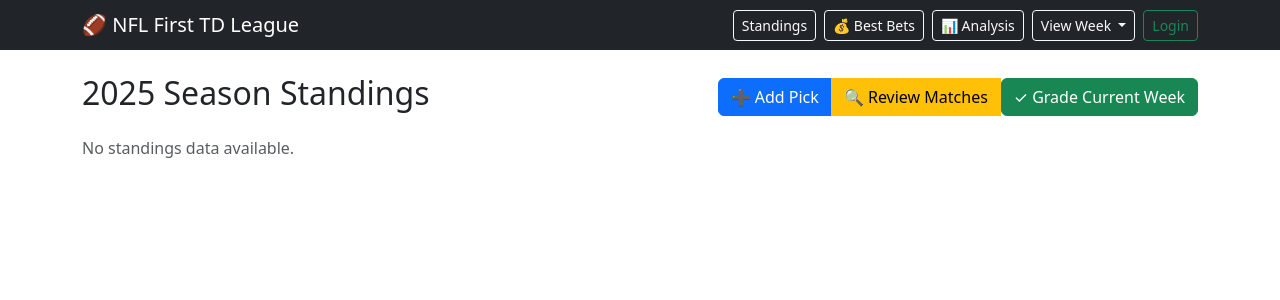
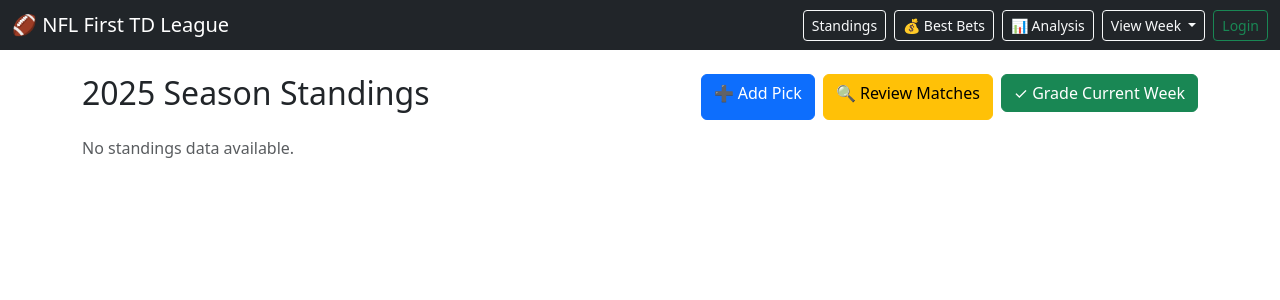
Before and after one commit to akursar1107/NFL-Group-1st-TD, a Flask app: page / in a window 1280 px wide. Shown: the top 300 px of the page. Run offline with Flask 3, Linux system fonts and the light colour scheme; data that the repository does not hold is empty.

Commit message:
Refactor templates for mobile responsiveness and improved layout

```diff
--- a/league_webapp/app/templates/admin_dashboard.html
+++ b/league_webapp/app/templates/admin_dashboard.html
@@ -2,18 +2,18 @@
 {% block content %}
 <div class="container mt-4">
     <h2 class="mb-4">Admin Dashboard</h2>
-    <div class="list-group">
+    <div class="list-group mb-3">
         <a href="{{ url_for('main.force_reload_data') }}" class="list-group-item list-group-item-action">
             <strong>Force Reload NFL Data</strong><br>
             Reload all NFL data from the source, ignoring cache.
         </a>
-        <form action="{{ url_for('main.grade_current_week') }}" method="post" style="margin-bottom:0;">
+        <form action="{{ url_for('main.grade_current_week') }}" method="post" class="mb-2">
             <button type="submit" class="list-group-item list-group-item-action">
                 <strong>Grade Current Week</strong><br>
                 Grade all pending picks for the current NFL week.
             </button>
         </form>
-        <form action="{{ url_for('main.grade_all_weeks') }}" method="post" style="margin-bottom:0;">
+        <form action="{{ url_for('main.grade_all_weeks') }}" method="post" class="mb-2">
             <button type="submit" class="list-group-item list-group-item-action">
                 <strong>Grade All Weeks</strong><br>
                 Grade all picks for the season in one click.
--- a/league_webapp/app/templates/base.html
+++ b/league_webapp/app/templates/base.html
@@ -22,7 +22,7 @@
             </div>
         </div>
     </nav>
-    <main>
+    <main class="container-fluid px-2 px-md-4">
         {% block content %}{% endblock %}
     </main>
 </body>
--- a/league_webapp/app/templates/index.html
+++ b/league_webapp/app/templates/index.html
@@ -7,10 +7,14 @@
     <link href="https://cdn.jsdelivr.net/npm/bootstrap@5.3.0/dist/css/bootstrap.min.css" rel="stylesheet">
 </head>
 <body>
-    <nav class="navbar navbar-dark bg-dark">
-        <div class="container">
+    <nav class="navbar navbar-expand-lg navbar-dark bg-dark">
+        <div class="container-fluid">
             <a class="navbar-brand mb-0 h1" href="/">🏈 NFL First TD League</a>
-            <div class="d-flex gap-2">
+            <button class="navbar-toggler" type="button" data-bs-toggle="collapse" data-bs-target="#navbarNav" aria-controls="navbarNav" aria-expanded="false" aria-label="Toggle navigation">
+                <span class="navbar-toggler-icon"></span>
+            </button>
+            <div class="collapse navbar-collapse" id="navbarNav">
+                <div class="d-flex flex-wrap gap-2 w-100 justify-content-end">
                 <!-- Navigation Links -->
                 <a href="/" class="btn btn-sm btn-outline-light">Standings</a>
                 <a href="/best-bets" class="btn btn-sm btn-outline-light">💰 Best Bets</a>
@@ -110,17 +114,15 @@
         {% endwith %}
 
         <!-- Header with Admin Actions -->
-        <div class="d-flex justify-content-between align-items-center mb-3">
-            <h2>{{ season }} Season Standings</h2>
-            <div class="btn-group" role="group">
-                <a href="/admin/picks/new" class="btn btn-primary">
-                    ➕ Add Pick
-                </a>
-                <a href="/admin/match-review" class="btn btn-warning">
-                    🔍 Review Matches
-                </a>
-                <form method="POST" action="/admin/grade-current-week" style="display: inline;">
-                    <button type="submit" class="btn btn-success" onclick="return confirm('Grade the current week? This will process all pending picks.');">
+        <div class="row mb-3">
+            <div class="col-12 col-md-6 mb-2 mb-md-0">
+                <h2>{{ season }} Season Standings</h2>
+            </div>
+            <div class="col-12 col-md-6 d-flex flex-wrap gap-2 justify-content-md-end">
+                <a href="/admin/picks/new" class="btn btn-primary flex-grow-1 flex-md-grow-0">➕ Add Pick</a>
+                <a href="/admin/match-review" class="btn btn-warning flex-grow-1 flex-md-grow-0">🔍 Review Matches</a>
+                <form method="POST" action="/admin/grade-current-week" class="flex-grow-1 flex-md-grow-0" style="display: inline;">
+                    <button type="submit" class="btn btn-success w-100 w-md-auto" onclick="return confirm('Grade the current week? This will process all pending picks.');">
                         ✓ Grade Current Week
                     </button>
                 </form>
@@ -129,7 +131,7 @@
 
         {% if standings %}
         <div class="table-responsive">
-            <table class="table table-striped table-hover">
+            <table class="table table-striped table-hover align-middle">
                 <thead class="table-dark">
                     <tr>
                         <th>Rank</th>
@@ -187,17 +189,17 @@
 
         <div class="mt-4">
             <h4>Quick Stats</h4>
-            <div class="row">
-                <div class="col-md-3">
-                    <div class="card">
+            <div class="row g-3">
+                <div class="col-12 col-sm-6 col-md-3">
+                    <div class="card h-100">
                         <div class="card-body text-center">
                             <h5 class="card-title">{{ standings|length }}</h5>
                             <p class="card-text text-muted">Players</p>
                         </div>
                     </div>
                 </div>
-                <div class="col-md-3">
-                    <div class="card">
+                <div class="col-12 col-sm-6 col-md-3">
+                    <div class="card h-100">
                         <div class="card-body text-center">
                             <h5 class="card-title">{{ standings|sum(attribute='ftd_wins') + standings|sum(attribute='ftd_losses') + standings|sum(attribute='ftd_pending') }}</h5>
                             <p class="card-text text-muted">FTD Picks</p>
```
